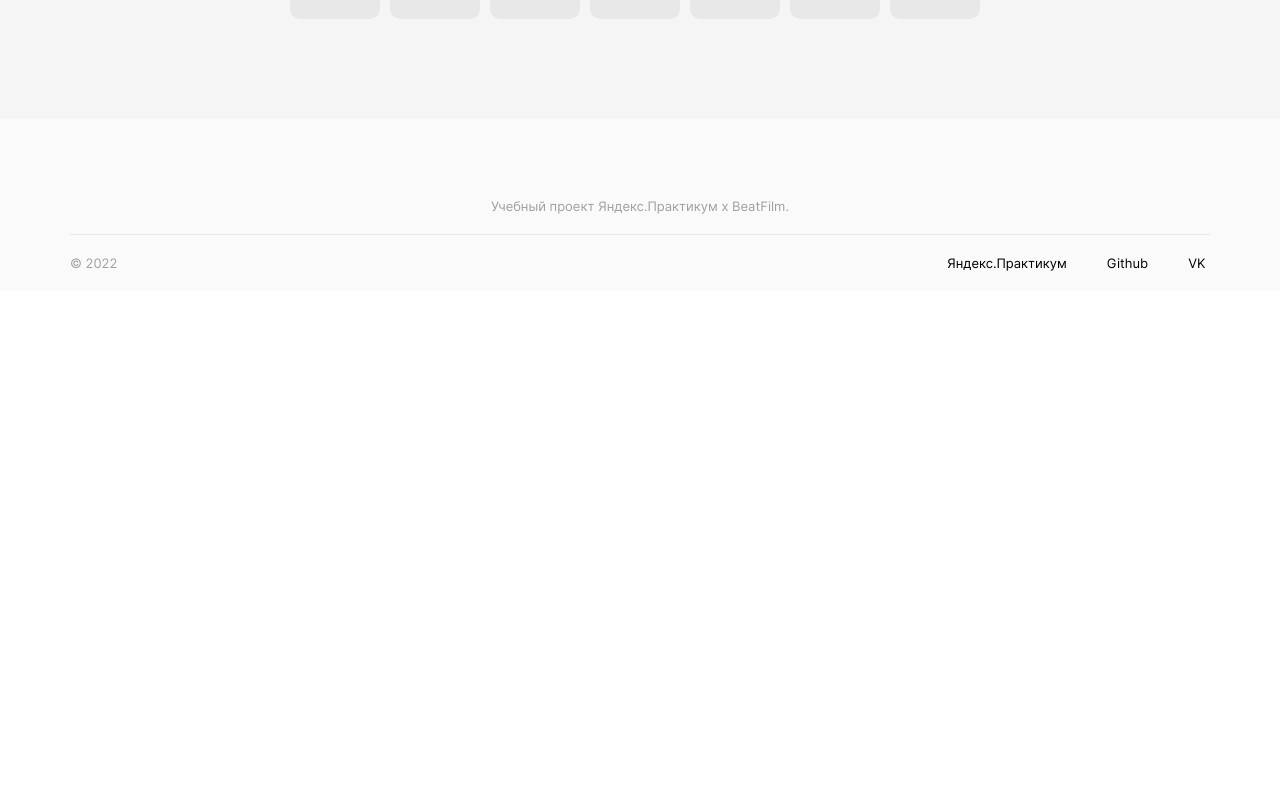
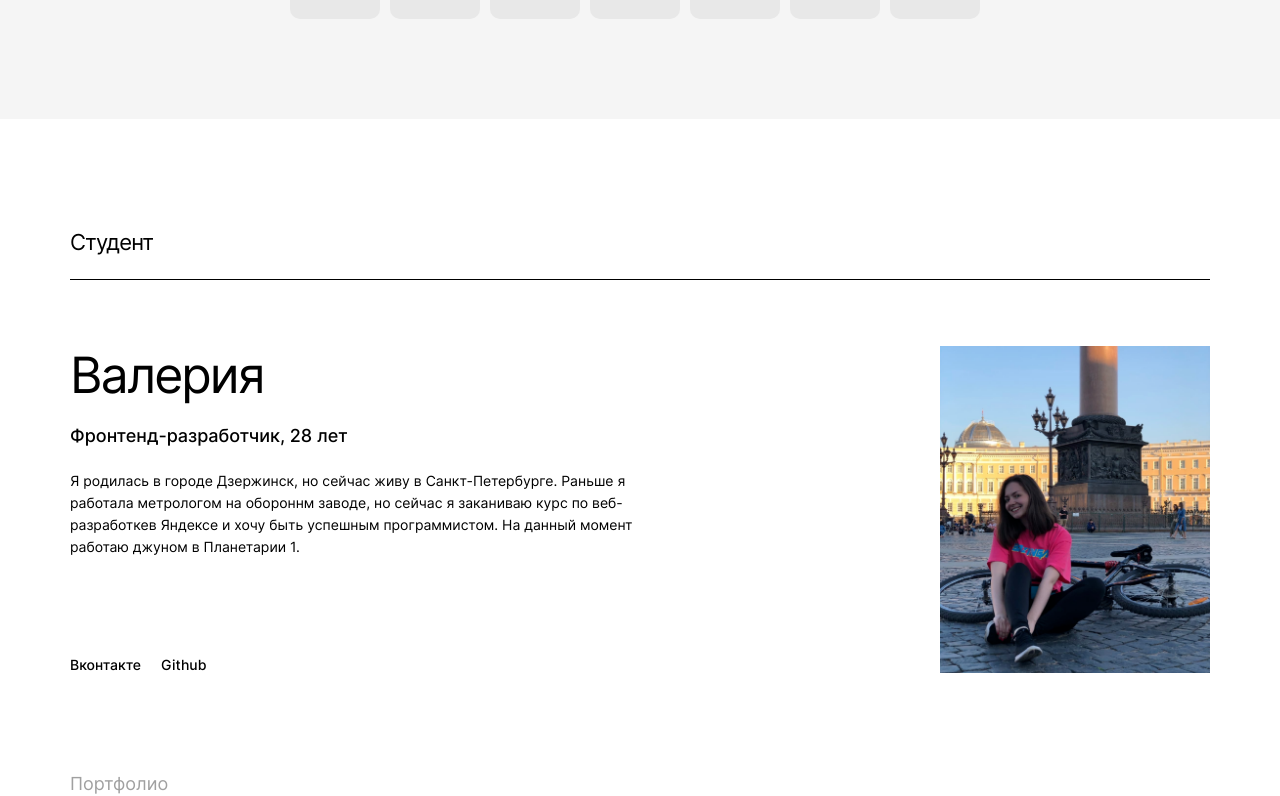
Before and after one commit to myackotka93/movies-explorer-frontend, a React (Create React App) app: page / in a window 1280 px wide. Shown: the part 1705-2501 px from the top of the page. Before the commit the page ends 1996 px from the top, so only its background shows below. Built offline with nearby package versions, Linux system fonts and the light colour scheme; the HTML template or start-up script is replaced by a standard one.

Commit message:
fix review

```diff
--- a/src/components/AboutMe/AboutMe.js
+++ b/src/components/AboutMe/AboutMe.js
@@ -12,7 +12,7 @@ export const AboutMe = () => {
         <div className="about-me__wrapper">
         <h2 className="about-me__title">Валерия</h2>
         <p className="about-me__subtitle">Фронтенд-разработчик, 28 лет</p>
-        <p className="about-me__text">Я родилась в городе Дзержинск, но сейчас живу в Санкт Петербурге. Раньше я работала метрологом на обороннм заводе, но сейчас я заканиваю курс по веб-разработкев Яндексе и хочу быть успешным программистом. На данный момент работаю джуном в Планетарии 1.</p>
+        <p className="about-me__text">Я родилась в городе Дзержинск, но сейчас живу в Санкт-Петербурге. Раньше я работала метрологом на обороннм заводе, но сейчас я заканиваю курс по веб-разработкев Яндексе и хочу быть успешным программистом. На данный момент работаю джуном в Планетарии 1.</p>
         <div className="about-me__links">
           <a className="about-me__link" href="https://vk.com/myackotka" target="_blank">Вконтакте</a>
           <a className="about-me__link" href="https://github.com/myackotka93" target="_blank">Github</a>
--- a/src/components/AboutProject/AboutProject.css
+++ b/src/components/AboutProject/AboutProject.css
@@ -94,7 +94,7 @@
 
 @media screen and (max-width: 1279px) and (min-width: 768px) {
 	.deadlines {
-		grid-template-columns: 1fr 3.8fr;
+		grid-template-columns:  0.86fr 1.6fr;
 		margin: 0 0 90px 0;
 		width: 100%;
 	}
--- a/src/components/Main/Main.js
+++ b/src/components/Main/Main.js
@@ -19,8 +19,8 @@ export const Main = (props) => {
 			<Promo />
 			<AboutProject />
 			<Tech />
-			{/* <AboutMe /> */}
-			{/* <Portfolio /> */}
+			<AboutMe />
+			<Portfolio />
 		</main>
 	);
 }
--- a/src/components/SearchForm/SearchForm.css
+++ b/src/components/SearchForm/SearchForm.css
@@ -54,15 +54,15 @@
   color: #A0A0A0;
 }
 
+
+
 .search__input:focus{
 	border: 1.5px solid #2BE080;
 }
 
-
 .search__input::placeholder {
   transform: translateX(35px);
 }
-
 
 .search__button {
   width: 34px;
@@ -77,6 +77,12 @@
   background-image: url('../../images/search-form__button.svg');
   cursor: pointer;
 }
+
+.search__button:hover {
+  opacity: 0.6;
+  transition-duration: 1s;
+}
+
 
 @media screen and (max-width: 767px) {
   .search__button {
```
Also changed, not shown: src/components/MoviesCard/MoviesCard.css (+0 -21 lines).
